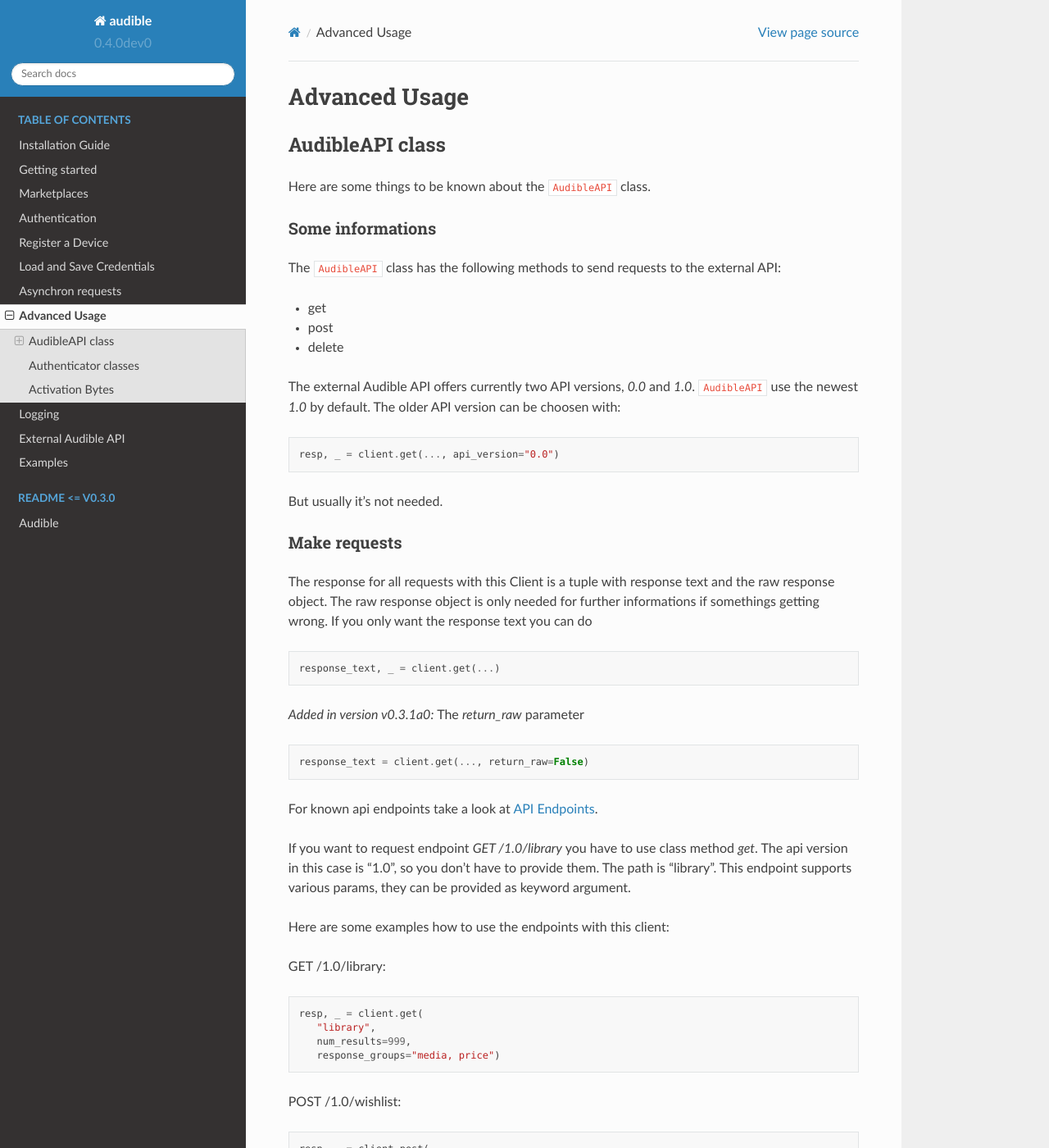
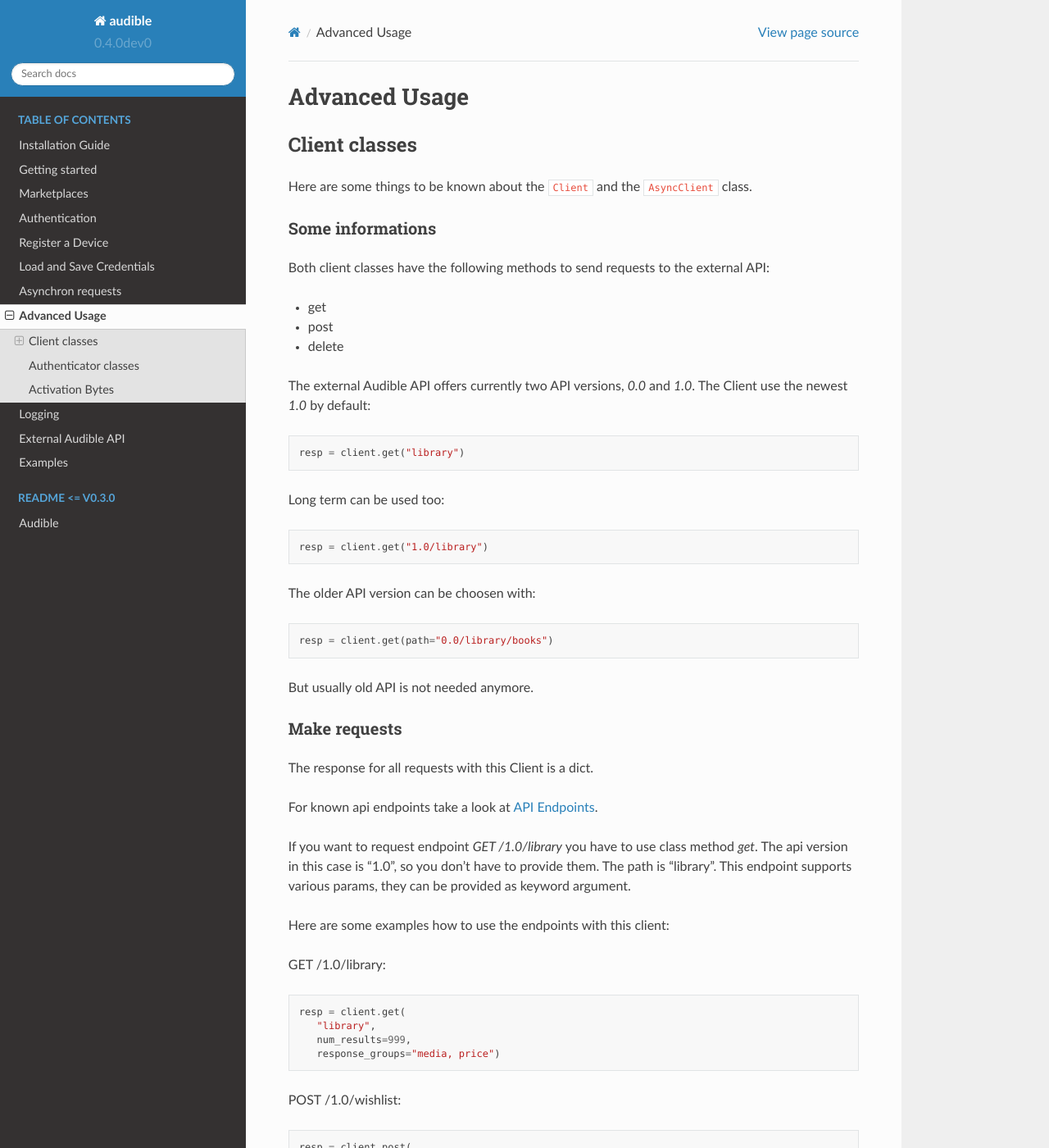
Before and after one commit to mkb79/Audible, a Sphinx documentation site: the page built from docs/source/misc/advanced.rst, in a window 1280 px wide and 1400 px high. Shown: the whole window at 82% size. Built offline with Sphinx 7.4.7 and the Read the Docs theme 2.0.0, drawn with Linux system fonts in a browser that asks for light colours; some of the changed text lies outside the part shown.

Commit message:
some improvments

```diff
--- a/docs/source/auth/authenticate.rst
+++ b/docs/source/auth/authenticate.rst
@@ -25,8 +25,7 @@
    auth = audible.LoginAuthenticator(
        username,
        password,
-       locale=country_code,
-       register=False)
+       locale=country_code)
 
 .. note::
 
--- a/docs/source/intro/getting_started.rst
+++ b/docs/source/intro/getting_started.rst
@@ -19,16 +19,15 @@
    auth = audible.LoginAuthenticator(
        username,
        password,
-       locale=country_code,
-       register=False)
+       locale=country_code)
 
 After authenticating, the client can be instantiated::
 
-   client = audible.AudibleAPI(auth)
+   client = audible.Client(auth)
 
 Now make our first API call::
 
-   library, _ = client.get("library")
+   library = client.get("1.0/library")
 
    for book in library["items"]:
        print(book)
--- a/docs/source/misc/advanced.rst
+++ b/docs/source/misc/advanced.rst
@@ -2,46 +2,42 @@
 Advanced Usage
 ==============
 
-AudibleAPI class
-================
+Client classes
+==============
 
-Here are some things to be known about the ``AudibleAPI`` class.
+Here are some things to be known about the ``Client`` and
+the ``AsyncClient`` class.
 
 
 Some informations
 -----------------
 
-The ``AudibleAPI`` class has the following methods to send requests to the
-external API:
+Both client classes have the following methods to send requests
+to the external API:
 
 - get
 - post
 - delete
 
 The external Audible API offers currently two API versions, `0.0` and
-`1.0`. ``AudibleAPI`` use the newest `1.0` by default. The older API
-version can be choosen with::
+`1.0`. The Client use the newest `1.0` by default::
 
-   resp, _ = client.get(..., api_version="0.0")
+   resp = client.get("library")
 
-But usually it's not needed.
+Long term can be used too::
+
+   resp = client.get("1.0/library")
+
+The older API version can be choosen with::
+
+   resp = client.get(path="0.0/library/books")
+
+But usually old API is not needed anymore.
 
 Make requests
 -------------
 
-The response for all requests with this Client is a tuple with
-response text and the raw response object. The raw response
-object is only needed for further informations if somethings
-getting wrong. If you only want the response text you can do ::
-
-   response_text, _ = client.get(...)
-
-.. versionadded:: v0.3.1a0
-   The *return_raw* parameter
-
-.. code-block:: python
-
-   response_text = client.get(..., return_raw=False)
+The response for all requests with this Client is a dict.
 
 For known api endpoints take a look at :ref:`api_endpoints`.
 
@@ -54,21 +50,21 @@
 
 GET /1.0/library::
 
-   resp, _ = client.get(
+   resp = client.get(
       "library",
       num_results=999,
       response_groups="media, price")
 
 POST /1.0/wishlist::
 
-   resp, _ = client.post(
+   resp = client.post(
        "wishlist",
        body={"asin": "B002V02KPU"}
    )
 
 DELETE /1.0/wishlist/%{asin}::
 
-   resp, _ = client.delete(
+   resp = client.delete(
        "wishlist/B002V02KPU"
    )
 
@@ -117,7 +113,7 @@
 Misc
 ----
 
-The underlying Authenticator class can be accessed via the auth attribute.
+The underlying Authenticator class can be accessed via the `auth` attribute.
 
 Authenticator classes
 =====================
--- a/docs/source/misc/async.rst
+++ b/docs/source/misc/async.rst
@@ -5,10 +5,10 @@
 By default the AudibleAPI client requests are synchron using the
 requests module.
 
-The client supports now asynchronous request using the httpx module.
+This app supports now asynchronous request using the httpx module.
 You can instantiate a async client with::
 
-   client = audible.AudibleAPI(..., is_async=True)
+   client = audible.AsyncClient(...)
 
 Example
 =======
--- a/docs/source/misc/examples.rst
+++ b/docs/source/misc/examples.rst
@@ -10,12 +10,12 @@
    import audible
 
    auth = audible.FileAuthenticator(filename)
-   client = audible.AudibleAPI(auth)
+   client = audible.Client(auth)
    country_codes = ["de", "us", "ca", "uk", "au", "fr", "jp", "it", "in"]
 
    for country in country_codes:
        client.switch_marketplace(country)
-       library, _ = client.get("library", num_results=1000)
+       library = client.get("library", num_results=1000)
        asins = [book["asin"] for book in library["items"]]
        print(f"Country: {client.marketplace.upper()} | Number of books: {len(asins)}")
        print(34* "-")
--- a/src/audible/__init__.py
+++ b/src/audible/__init__.py
@@ -1,6 +1,6 @@
 # -*- coding: utf-8 -*-
 
-from .client import AudibleAPI
+from .client import AudibleAPI, Client, AsyncClient
 from .auth import LoginAuthenticator, FileAuthenticator
 from ._logging import set_file_logger, set_console_logger
 from ._version import *
@@ -8,5 +8,5 @@
 
 __all__ = [
     "__version__", "AudibleAPI", "LoginAuthenticator", "FileAuthenticator",
-    "set_file_logger", "set_console_logger",
+    "set_file_logger", "set_console_logger", "Client", "AsyncClient"
 ]
```
Also changed, not shown: other parts of docs/source/misc/advanced.rst (+2 -4 lines), 10 other files.
